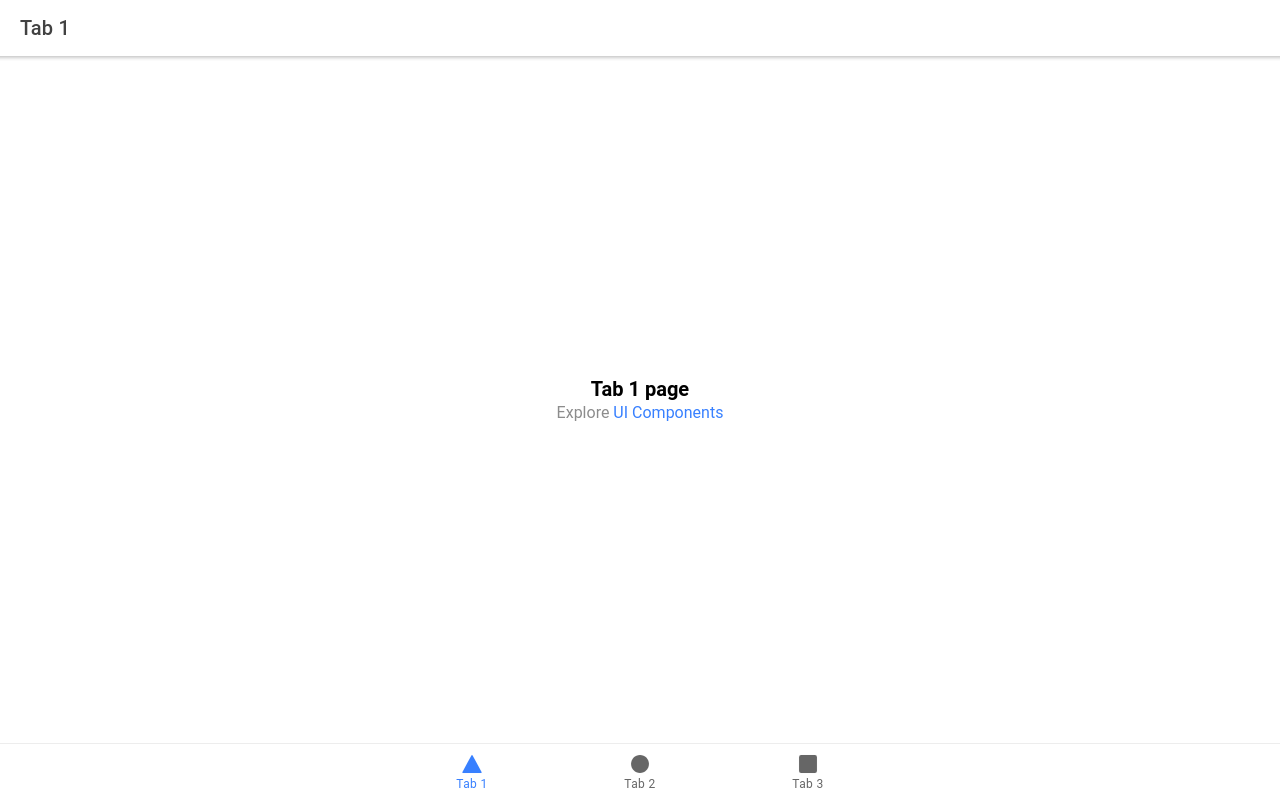
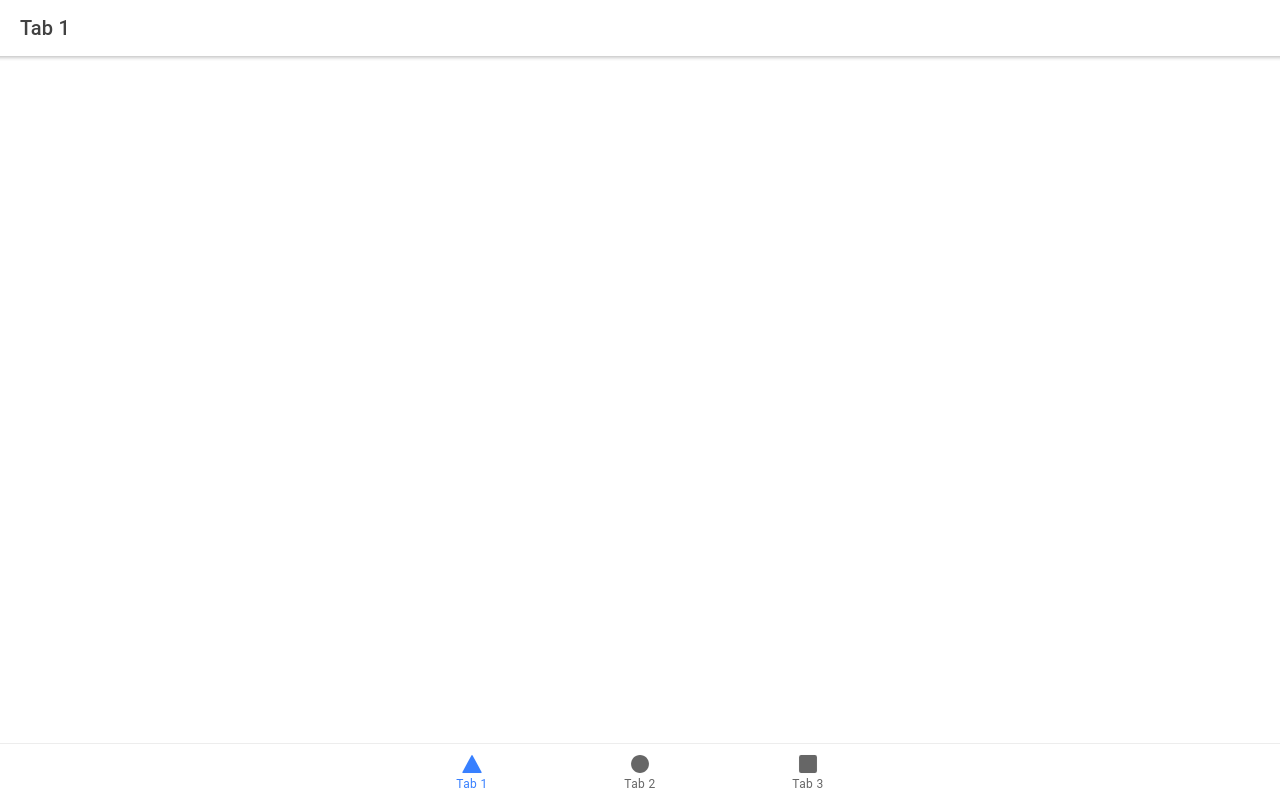
Before and after one commit to lauridsulso/ionic-app-project, a React (Create React App) app: page /tab1 in a window 1280 px wide. Built offline with nearby package versions, Linux system fonts and the light colour scheme.

Commit message:
Template cleanup
delete unwanted stuff and imports

```diff
--- a/src/components/ExploreContainer.css
+++ /dev/null
@@ -1,24 +0,0 @@
-.container {
-  text-align: center;
-  position: absolute;
-  left: 0;
-  right: 0;
-  top: 50%;
-  transform: translateY(-50%);
-}
-
-.container strong {
-  font-size: 20px;
-  line-height: 26px;
-}
-
-.container p {
-  font-size: 16px;
-  line-height: 22px;
-  color: #8c8c8c;
-  margin: 0;
-}
-
-.container a {
-  text-decoration: none;
-}
--- a/src/components/ExploreContainer.tsx
+++ /dev/null
@@ -1,16 +0,0 @@
-import './ExploreContainer.css';
-
-interface ContainerProps {
-  name: string;
-}
-
-const ExploreContainer: React.FC<ContainerProps> = ({ name }) => {
-  return (
-    <div className="container">
-      <strong>{name}</strong>
-      <p>Explore <a target="_blank" rel="noopener noreferrer" href="https://ionicframework.com/docs/components">UI Components</a></p>
-    </div>
-  );
-};
-
-export default ExploreContainer;
--- a/src/pages/Tab1.tsx
+++ b/src/pages/Tab1.jsx
@@ -1,8 +1,12 @@
-import { IonContent, IonHeader, IonPage, IonTitle, IonToolbar } from '@ionic/react';
-import ExploreContainer from '../components/ExploreContainer';
-import './Tab1.css';
+import {
+  IonContent,
+  IonHeader,
+  IonPage,
+  IonTitle,
+  IonToolbar,
+} from "@ionic/react";
 
-const Tab1: React.FC = () => {
+export const Tab1 = () => {
   return (
     <IonPage>
       <IonHeader>
@@ -16,10 +20,7 @@ const Tab1: React.FC = () => {
             <IonTitle size="large">Tab 1</IonTitle>
           </IonToolbar>
         </IonHeader>
-        <ExploreContainer name="Tab 1 page" />
       </IonContent>
     </IonPage>
   );
 };
-
-export default Tab1;
--- a/src/pages/Tab2.tsx
+++ b/src/pages/Tab2.tsx
@@ -1,8 +1,12 @@
-import { IonContent, IonHeader, IonPage, IonTitle, IonToolbar } from '@ionic/react';
-import ExploreContainer from '../components/ExploreContainer';
-import './Tab2.css';
+import {
+  IonContent,
+  IonHeader,
+  IonPage,
+  IonTitle,
+  IonToolbar,
+} from "@ionic/react";
 
-const Tab2: React.FC = () => {
+export const Tab2 = () => {
   return (
     <IonPage>
       <IonHeader>
@@ -16,10 +20,7 @@ const Tab2: React.FC = () => {
             <IonTitle size="large">Tab 2</IonTitle>
           </IonToolbar>
         </IonHeader>
-        <ExploreContainer name="Tab 2 page" />
       </IonContent>
     </IonPage>
   );
 };
-
-export default Tab2;
--- a/src/pages/Tab3.tsx
+++ b/src/pages/Tab3.jsx
@@ -1,8 +1,12 @@
-import { IonContent, IonHeader, IonPage, IonTitle, IonToolbar } from '@ionic/react';
-import ExploreContainer from '../components/ExploreContainer';
-import './Tab3.css';
+import {
+  IonContent,
+  IonHeader,
+  IonPage,
+  IonTitle,
+  IonToolbar,
+} from "@ionic/react";
 
-const Tab3: React.FC = () => {
+export const Tab3 = () => {
   return (
     <IonPage>
       <IonHeader>
@@ -16,10 +20,7 @@ const Tab3: React.FC = () => {
             <IonTitle size="large">Tab 3</IonTitle>
           </IonToolbar>
         </IonHeader>
-        <ExploreContainer name="Tab 3 page" />
       </IonContent>
     </IonPage>
   );
 };
-
-export default Tab3;
```
Also changed, not shown: src/App.tsx (+19 -19 lines), tsconfig.json (+2 -8 lines), src/pages/Tab1.css (deleted), src/pages/Tab2.css (deleted), src/pages/Tab3.css (deleted).
